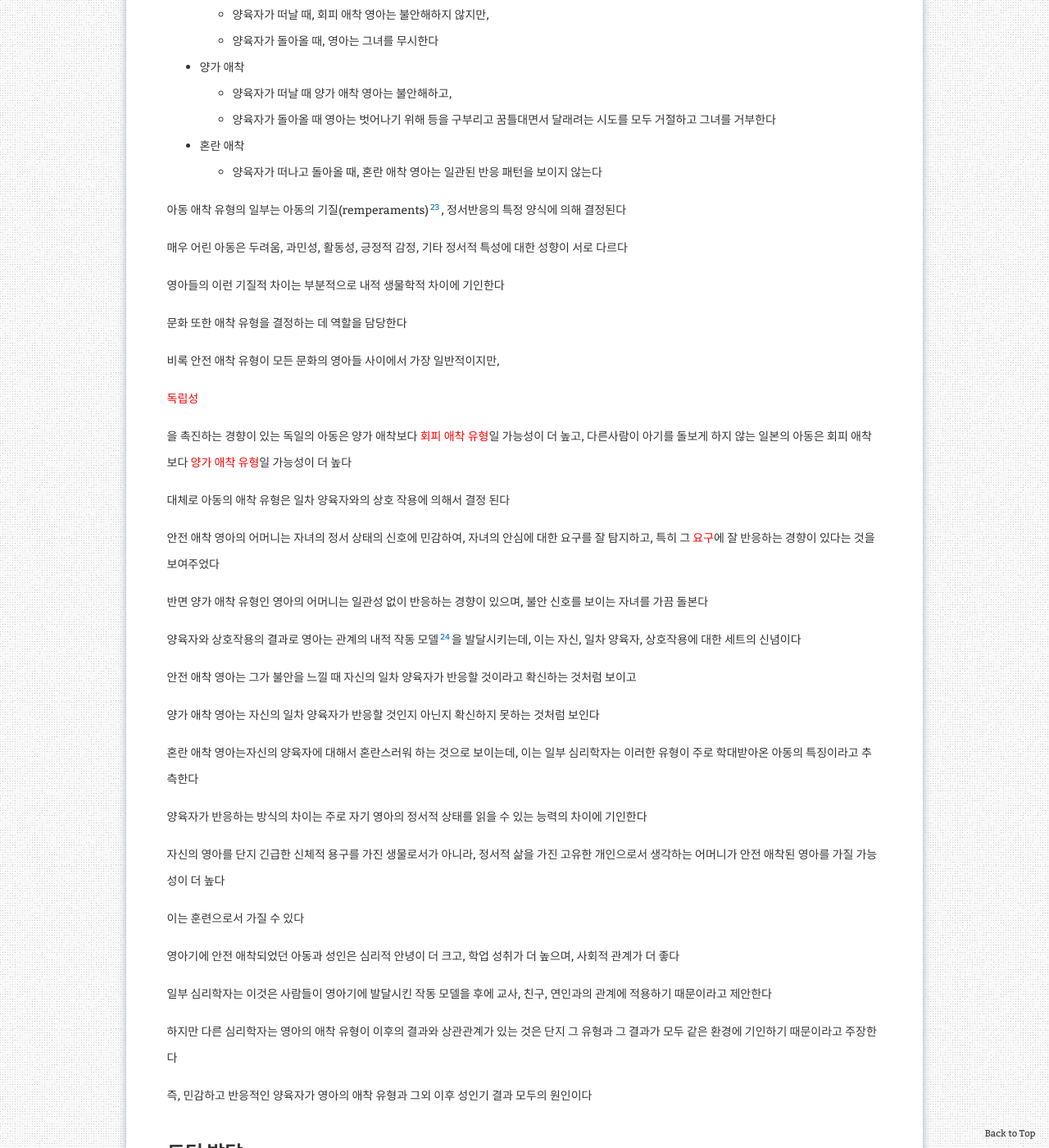
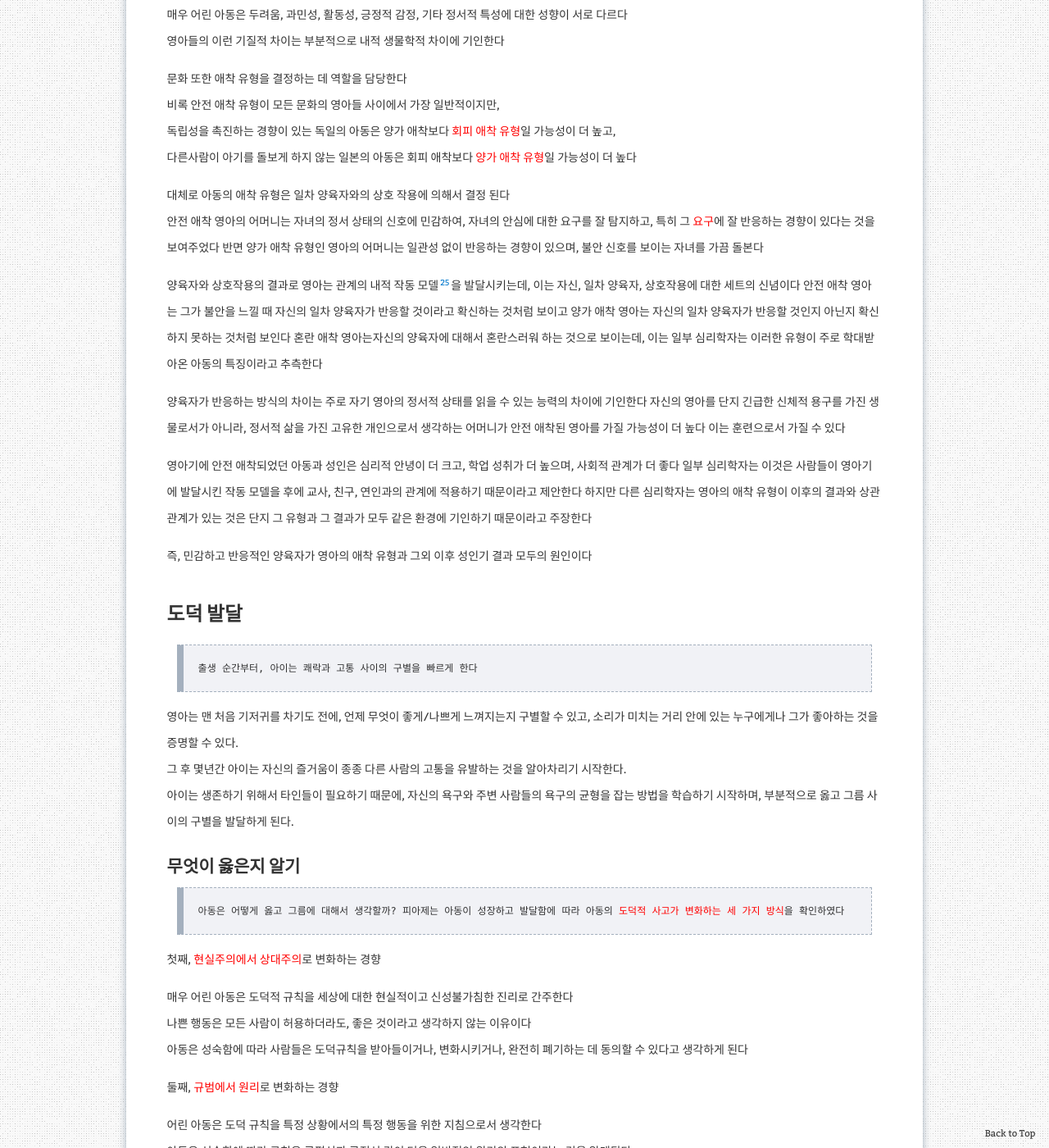
Before and after one commit to aristohyun/aristohyun.github.io, a Jekyll site: the page built from _posts/2021-10-18-psychology_10.md, in a window 1280 px wide and 1400 px high, scrolled down 8744 px. Shown: the whole window at 82% size. Built offline with Jekyll 4.4.1, drawn with Linux system fonts in a browser that asks for light colours; formulas are drawn with MathJax 3; comment, search, counter and statistics services are not loaded; some of the changed text lies outside the part shown.

Commit message:
Update 2021-10-18-psychology_10.md

```diff
--- a/_posts/2021-10-18-psychology_10.md
+++ b/_posts/2021-10-18-psychology_10.md
@@ -16,7 +16,7 @@ redirect_from:
 # 태내기 : 전망이 있는 자궁
 
 > 발달심리학[^debelopmental]
-> 일생 동안의 연속성과 변화에 대한 연구, 대다수의 인간의 삶은 두 가지 모두를 많이 가지고 있다
+> 일생 동안의 <red>연속성</red>과 <red>변화</red>에 대한 연구
 
 [^debelopmental]: 발달심리학, 일생 동안의 연속성과 변화에 대한 연구
 
@@ -59,16 +59,13 @@ redirect_from:
 > 자궁은 발달에 강력한 영향을 주는 환경이다
 
 태반은 어머니와 배아 혹은 태아의 혈류를 물리적으로 연결하고, 어떤 화학물질을 교환하도록 해주는 기관
-
 여성이 임신 중에 섭취하는 음식이 태어나기 전의 자녀에게 영향을 줄 수 있는 이유
-
 임신 중 영양실조인 어머니의 자녀는 자주 신체적 문제와 심리적 문제를 가지며, 조현병과 반사회적 성격 장애의 위험성이 증가한다
 
 여성이 임신 중 먹는 음식 또한 그 자녀의 음식 선호를 결정할 수 있다
-
 먹는 것, 마시는 것, 들이마시는 것, 주사, 냄새, 흡입, 피부 등등 모든것이 태반을 통과할 수 있따
 
-기형 발생 물질(teratogens)[^teratogens]
+#### 기형 발생 물질(teratogens)[^teratogens]
 
 - 술
     - 태아 알코올 증후군(fetal alcohol syndrome)[^fetal_alcohol_syndrome]
@@ -127,7 +124,7 @@ redirect_from:
     - 운동행동이 중심에서부터 말단까지 순서대로 나타나는 경향성
     - 팔꿈치와 무릎보다, 몸통을 먼저 통제하며, 손/발보다 팔꿈치와 무릎을 먼저 통제한다
 
-![그림2](https://user-images.githubusercontent.com/32366711/137634159-cb5b4f2a-0fa9-4c8c-857d-e7389202b16a.jpg)
+![그림2](https://user-images.githubusercontent.com/32366711/137634159-cb5b4f2a-0fa9-4c8c-857d-e7389202b16a.jpg){: .aligncneter}
 
 
 [^motor_development]: 운동발달, motor_development, 신체활동을 수행할 수 있는 능력의 출현
@@ -148,7 +145,7 @@ redirect_from:
 | 단계 | 특징 |
 |:----:|:----|
 | 감각 운동 <br/> 출생 ~ 2세 | 영아는 움직임과 감각을 통해서 세상을 경험하고, 도식을 발달시키고, 의도적으로 행도하기 시작하며 대상영속성을 이해한다는 증거를 보여준다  |
-| 전조직<br/> 2 ~ 6세 | 아동은 운동 기술을 습득하지만, 물리적 속성의 보존을 이해하지 못한다. 아동은 이 단계가 시작될 때 자아중심적으로 사고하지만, 끝날 때는 타인의 마음에 대해 기본적인 이해를 한다 |
+| 전조직<br/> 2 ~ 6세 | 아동은 운동 기술을 습득하지만, 물리적 속성의 보존을 이해하지 못한다. 아동은 이 단계가 시작될 때 자아중심적으로 사고하지만,<br/> 끝날 때는 타인의 마음에 대해 기본적인 이해를 한다 |
 | 구체적 조작<br/> 6 ~ 11세 | 아동은 물리적 대상과 사건에 대해 논리적으로 사고할 수 있고, 물리적 속성의 보존을 이해한다 |
 | 형식적 조작<br/> 11세 이후 | 아동은 추상적 명제와 가설에 대해서 논리적으로 사고할 수 있따 |
 
@@ -159,24 +156,21 @@ redirect_from:
 > 피아제는 인지발달이 4단계,
 > 감각운동 단계, 전조작 단계, 구체적 조작 단계, 형식적 조작 단계로 일어난다고 제안했다
 
-- 감각운동 단계, sensorimotor stage[^sensorimotor stage]
+- 감각운동 단계, sensorimotor stage[^sensorimotor_stage]
     - 세상에 대한 정보를 얻기 위해서 주로 감각 능력과 운동 능력을 분주하게 사용한다
-    - 눈, 입, 손가락을 이용하여 환경을 활발하게 탐색함으로써 도식[schemas]을 구성하기 시작한다
+    - 눈, 입, 손가락을 이용하여 환경을 활발하게 탐색함으로써 도식[^schemas]을 구성하기 시작한다
 
 이론을 갖는것의 중요한 장점은 새로운 상황에서 일어날 일을 예측하기 위해서 사용할 수 있다는 것
-
 이를 동화[^assimilation]라고 하며, 영아가 새로운 상화에 자신의 도식을 적용하는 과정이다
 
 세상에 대한 영아의 이론은 때때로 부당성이 증명되어서, 영아는 때때로 새로운 경험에 비추어 자신의 도식을 조정해야 한다
-
 피아제는 이것을 조절[^accommodation]이라고 불렀다
 
 영아는 물리적 세계에 대한 매우 기본적인 이해도 가지고 있지 않으며, 경험을 통해 습득해야 한다.
 따라서 영아는 대상영속성[^object_permanence] 이론을 가지고 있지 않다
-
 약 4개월 이후부터 대상영속성에 대해서 약간의 이해를 할 수 있다
 
-[^sensorimotor stage]: 감각운동 단계, sensorimotor stage
+[^sensorimotor_stage]: 감각운동 단계, sensorimotor stage
 [schemas]: 도식, schemas, 세상이 작용하는 방식에 대한 이론
 [^assimilation]: 동화, assimilation, 새로운 상화에 자신의 도식을 적용하는 과정
 [^accommodation]: 조절, accommodation, 영아가 새로운 정보를 참작하여 자신의 도식을 수정하는 과정
@@ -219,34 +208,29 @@ redirect_from:
 > 아동은 발달하면서 자신의 마음을 발견하며, 타인의 마음 또한 발견한다
 
 전조작 아동은 다른사람도 나랑 같은 마음일 것이라고 생각한다
-
 즉 자신이 보는 것과 같은 것을 볼것이라고 생각한다
-
 자아중심성[^egocentrism]은 세상이 다른 관찰자에게 다르게 보인다는 것을 이해하지 못하는 것
 
 그러나 아이들이 이를 완전이 이해하진 못할지라도, 다른 욕구를 가진다는 것은 이해하는 것 같다
-
 결국 대다수의 아동은 자신과 타인들이 마음을 가지며, 이 마음들은 세상을 다른 방식으로 표상한다는 것을 점차 이해하게 된다
-
 이를 완전이 이해하게 되면 마음 이론[^theory_of_mind]을 획득한 것이다
 
 언어, 특히 생각과 감정에 대한 언어가 아동이 자신의 마음과 타인의 마음을 이해하도록 돕는 중요한 도구이다
-
 자폐아동들은 마음 이론을 습득하는 데에 문제가 있기에,
 의사소통하고 친구를 사귀는데 어려움이 있다
 
-또한 수화를 못하는 부모를 둔 청각장애 아동이다.
-이 아동은 어떤 언어도 접하지 못했기 때문에, 의사소통을 학습하는 것이 느림, 이는 마음에 대한 이해의 발달을 느리게 하는 것 같다
+또한 수화를 못하는 부모를 둔 청각장애 아동은
+어떤 언어도 접하지 못했기 때문에, 의사소통을 학습하는 것이 느림, 이는 마음에 대한 이해의 발달을 느리게 하는 것 같다
 
-그러나 피아제는 다음 두가지를 틀렸다
+> 그러나 피아제는 다음 두가지를 틀렸다
 
 첫째, 피아제는 아동이 유치원을 졸업하고 1학년이 되는 것과 같은 방식으로 한단계를 졸업하고 다음 단계가 된다고 생각했다
-그러나 발달은 더욱 유동적이고, 연속적이며, 덜 단계적이다
+그러나 <red>발달은 더욱 유동적이고, 연속적이며, 덜 단계적이다</red>
 아동은 어떤 날은 더 성숙한 행동을 하기도 하고, 어떤 날은 덜 성숙한 행동을 보이기도 한다
 졸업보다는 계절의 변화와 더 닮았다
 
 둘째, 아동은 피아제가 기술한 많은 능력들을 훨씬 더 일찍 습득한다
-해마다 영리한 연구자들은 영아와 아동을 검사하는 새로운 방법을 발견하고, 해바다 인지적 이정표가 성취되는 연령이 낮아지고 있따
+해마다 영리한 연구자들은 영아와 아동을 검사하는 새로운 방법을 발견하고, 해마다 인지적 이정표가 성취되는 연령이 낮아지고 있다
 
 [^egocentrism]: 자아중심성, egocentrism, 세상이 다른 관찰자에게 다르게 보인다는 것을 이해하지 못하는 것
 [^theory_of_mind]: 마음이론, theory of mind, 타인의 정신적 표상이 그의 행동을 안내한다는 것을 이해하는 것
@@ -278,21 +262,20 @@ redirect_from:
 
 ### 애착 형성
 
-오리들은 처음 본 대상을 내가 항상 가까이 있어야 하는 것이 되도록 설계되었다
+> 오리들은 처음 본 대상을 내가 항상 가까이 있어야 하는 것이 되도록 설계되었다
+> 아기들은 대신 우는등의 소리를 내거나, 눈을 맞추거나, 미소를 지을 때 대다수의 성인들은 영아에게 다가가고,
+> 이것이 영아가 이런 신호를 방출하도록 설계된 이유라고 제안했다.(보울비)
 
-아기들은 대신 우는등의 소리를 내거나, 눈을 맞추거나, 미소를 지을 때 대다수의 성인들은 영아에게 다가가고, 이것이 영아가 이런 신호를 방출하도록 설계된 이유라고 제안했다.(보울비)
-
-보울비에 따르면 영아는 이런 시청각적 범위 내에 아무에게나 신호를 보낸다. 그리고 누가 가장 빨리 자신에게 반응하는지를 파악하고, 일차 양육자로 생각하며, 정서적 중심이 된다
-
+보울비에 따르면 영아는 이런 시청각적 범위 내에 아무에게나 신호를 보낸다
+그리고 누가 가장 빨리 자신에게 반응하는지를 파악하고, 일차 양육자로 생각하며, 정서적 중심이 된다
 영아는 일차 양육자가 있는 자리에서 안전하게 느끼며, 주위를 행복하게 기어다닐 것이다
 
-영아는 애착[[^attachment]], 즉 일차 양육자와의 정서적 유대를 형성하는 성향이 있다고 보울비는 제안했다
+영아는 애착[^attachment], 즉 일차 양육자와의 정서적 유대를 형성하는 성향이 있다고 보울비는 제안했다
 
 [^attachment]: 애착, attachment, 일차 양육자와의 정서적 유대
 
 
 ### 애착 유형
-
 
 네가지 기본 애착 양식
 
@@ -359,9 +329,7 @@ redirect_from:
 > 출생 순간부터, 아이는 쾌락과 고통 사이의 구별을 빠르게 한다
 
 영아는 맨 처음 기저귀를 차기도 전에, 언제 무엇이 좋게/나쁘게 느껴지는지 구별할 수 있고, 소리가 미치는 거리 안에 있는 누구에게나 그가 좋아하는 것을 증명할 수 있다.
-
 그 후 몇년간 아이는 자신의 즐거움이 종종 다른 사람의 고통을 유발하는 것을 알아차리기 시작한다.
-
 아이는 생존하기 위해서 타인들이 필요하기 때문에, 자신의 욕구와 주변 사람들의 욕구의 균형을 잡는 방법을 학습하기 시작하며, 부분적으로 옳고 그름 사이의 구별을 발달하게 된다.
 
 
@@ -373,27 +341,21 @@ redirect_from:
 첫째, <red>현실주의에서 상대주의</red>로 변화하는 경향
 
 매우 어린 아동은 도덕적 규칙을 세상에 대한 현실적이고 신성불가침한 진리로 간주한다
-
 나쁜 행동은 모든 사람이 허용하더라도, 좋은 것이라고 생각하지 않는 이유이다
-
 아동은 성숙함에 따라 사람들은 도덕규칙을 받아들이거나, 변화시키거나, 완전히 폐기하는 데 동의할 수 있다고 생각하게 된다
 
 
 둘째, <red>규범에서 원리</red>로 변화하는 경향
 
 어린 아동은 도덕 규칙을 특정 상황에서의 특정 행동을 위한 지침으로서 생각한다
-
 아동은 성숙함에 따라 규칙은 공평성과 공정성 같이 더욱 일반적인 원리의 표현이라는 것을 알게된다.
-
 즉, 특정 규칙이 일반적인 원리에 어긋날 때 폐기되거나 수정될 수 있다는 것을 의미한다
 
 
 셋째, <red>결과에서 의도</red>로 변화하는 경향
 
 어린 아동은 행위의 도덕성을 행위자의 의도가 아니라 결과로 판단한다
-
 즉, 큰 해를 입히게된 의도하지 않은 행위가 약간의 해를 입힌 의도적인 행동보다 더 그릇된 것으로 생각한다
-
 아동이 성숙함에 따라 행위의 도덕성이 행위자의 마음 상태에 결정적으로 의존한다는 것을 알기 시작한다
 
 
@@ -428,12 +390,8 @@ redirect_from:
 - 생명은 돈, 법보다 중요하다. 법이 이를 지켜주지 못한다면 지킬 필요가 없다
 - 따라서 약을 훔치는 것은 도덕적 행동이며 도덕적 책임이다
 
-
-
 하지만 콜버그가 생각했던 것만큼 잘 구별되지는 않는다
-
 상황에 따라서 전인습적, 인습적, 후인습적 사고를 번갈아 사용할 수 있는데,
-
 단계에 도달하는 것 보다는 `기술을 습득하는 것`이라는 점을 시사한다
 
 [^preconventional_stage]: 전인습적 단계, 헹위의 도덕성이 행위자의 결과에 의해서 주로 결정되는 도덕 발달 단계
@@ -492,32 +446,21 @@ redirect_from:
 > 사춘기가 시작되는 나이는 개인, 문화, 세대 따라서 차이가 있다
 
 사춘기는 체지방에 의해 빨라지며, 시작 연령이 낮아지는 것은 식사와 건강의 향상에 주로 기인한다
-
 또한 에스트로겐을 모사하는 환경 독소의 노출 및 스트레스에 의해서 앞당겨진다고 믿는다
 
-
-
 사춘기가 일찍 시작하는 것은 중요한 심리적 결과를 가진다
-
 과거에는 성인의 역할을 수용할 준비가 되는 것과 비슷한 시기에 신체적으로 성인이 되었기 때문에,
-
 아동기와 성인기 사이의 간격이 비교적 짧았고, 성인의 역할은 보통 광범위한 학교 교육을 필요로 하지 않았다
 
 그러나 현대에는 사춘기에 도달한 후 3~10년 동안 학교에 다닌다
-
 따라서 사람들이 신체적으로 성인이 되는 연령은 낮아진 반면, 성인으로서의 책임을 준비하거나, 책임질 수 있는 연령은 높아져서
-
 아동기와 성인기 사이의 기간이 연장되었다
 
 
 청소년기는 종종 내적 동요와 외적 무모함을 특징으로 한다
-
 청소년은 성인 사회에서의 위치를 잠깐 동안 거부당한 성인이며, 흡연, 음주, 약물 사용, 성 행위, 범죄 행위 등과 같은 것들을 함으로써 자신이 성인임을 증명하려는 시도를 한다 (외적 무모함)
-
 청소년은 아동보다 더 변덕스럽지 않으며, 호르몬 수준의 변동은 그의 기분에 단지 조그마한 영향을 줄 뿐이다 (내적 동요)
-
 비록 청소년이 성인보다 더 충동적이고 또래의 영향을 받기 쉬울 수 있지만, 충분히 좋은 정보에 근거해서 현명한 결정을 할 수 있다
-
 청소년기의 문제는 전형적으로 사소하고, 일시적이며, 어떤 문화에서는 거의 일어나지 않는다
 
 ## 성
@@ -525,51 +468,33 @@ redirect_from:
 > 사춘기를 일찍 맞는 소녀에게는 특히 더 어려운 시기이다
 
 이 소녀는 불안과 우울에서부터 범죄와 질병에 이르기까지 범위의 부정적인 결과를 경험할 가능성이 더 높다
-
 조숙한 소녀는 청소년기에 대처하는 데 필요한 기술을 발달시키기 위한 시간을 또래만큼 갖지 못하지만,
-
 성숙해 보이기 때문에 사람들은 그가 성인처럼 행동할 것으로 기대한다
-
 조숙한 소녀는 또한 연상 남성의 주의를 끄는데, 그는 다양한 불건전한 활동을 하도록 그녀를 이끌 수 있다
-
 어떤 연구는 소녀에게 사춘기가 일어나는 시기가 사춘기의 출현 자체보다 정서와 행동 문제에 더 큰 영향을 준다는 것을 제시한다
 
 
 > 소수의 청소년의 경우 동성에게 매력을 느끼기도 한다
 
 대다수 동성애 남성은 6~18세에 자신의 성적 지향을 알게 되었다고 하며
-
 대다수 동성애 여성은 11~26세에 알게 되었다고 한다
-
 성적지향이 동성애 청소년을 또래와 다르게 만들 뿐 아니라, 그가 가족, 친구, 지역사회로부터 인정받지 못하게 할 수 있다
-
 사람이 주로 동성 혹은 이성에게 성적으로 지향하는 것을 결정하는 것은 무엇인가
-
 오랫동안 심리학자들은 사람의 성적 지향이 주로 양육에 의존한다고 믿었다.
-
 가장 유효한 사실은 동성애 부부에 의해 양육되는 아동과, 이성애 부부에 의해 양육되는 아동은 똑같이 이성애 성인이 되는 경향이 있다는 것이다
-
 
 > 그렇다면 사람의 성적 지향을 결정하는 것은 무엇일까?
 
 생물학이 중요한 역할을 한다는 증거가 상당히 있다
-
 동성애자는 이성애자보다 더 큰 비율의 동성애 형제자매를 가질 뿐 아니라,
-
 동성애 남성의 일란성 쌍둥이는 동성애자가 될 확률이 50%이지만, 동성의 남성의 이란성 쌍둥이나 형제가 동성애자가 될 확률은 15%이다
-
 여성에 대해서도 유사한 패턴이 나타났다
 
 어떤 증거는 태내 환경이 성적 지향을 결정하는 데 역할을 담당할 수 있으며,
-
 자궁 안 높은 수준의 안드로겐이 남성과 여성태아 모두 여성에 대한 성적 신호를 발달시키도록 할 수 있다는 것도 제시한다
-
 아마도 이것이 동성애자의 뇌가 동성애가 아닌 반대 성의 뇌와 닮은 경향이 있는 이유이다
-
 동성애가 아닌 남성과 동성애 여성의 뇌의 좌우반구는 크기가 다른 경향이 있지만,
-
 동성애가 아닌 여성과 동성애 남성의 경우는 크기가 같다
-
 한가지 충분히 분명해 보이는 사실은, 성적 지향이 단순한 선택의 문제가 아니라는 것이다
 
 ## 부모와 또래
@@ -618,8 +535,7 @@ redirect_from:
 ## 능력의 변화
 
 > 20대 초는 건강, 체력, 활력, 용감한 행위의 절정기이며, 대부분의 인지 능력이 가장 예리한 시기이기도 하다
-
-그러나 26~30세 이후 죽을 때 까지 꾸준하게 쇠퇴할 것이다
+> 그러나 26~30세 이후 죽을 때 까지 꾸준하게 쇠퇴할 것이다
 
 이런 신체 변화가 축적됨에 따라, 측정 가능한 심리적 결과를 갖기 시작할 것이다
 
@@ -632,15 +548,10 @@ redirect_from:
 > 인지적 기능은 녹슬지만, 다행이도 훨씬 더 능숙하게 사용함으로써 부분적으로 보완할 수 있을 것이다
 
 실제로 뇌의 기능 방식은 변화한다
-
 각 뇌는 원래 분화해서 각기 다른 기능을 한다
-
 언어 정보를 기억하려고 할 때, 왼쪽 전전두 피질이 오른쪽 보다 더 강하게 활성화 되며,
-
 공간 정보를 기억하려고 할 때, 오른쪽 전전두 피딜이 왼쪽보다 더 강하게 활성화 된다
-
 그러나 나이든 성인의 경우 이런 좌우반구의 비대칭성이 많이 사라진다
-
 한쪽의 쇠퇴하는 능력을 다른 쪽에 도움을 요청함으로써 보완하고 있다는 것을 시사한다
 
 > 신체의 기계장치는 시간이 지나면서 망가지며,
```
Also changed, not shown: other parts of _posts/2021-10-18-psychology_10.md (+18 -53 lines).
